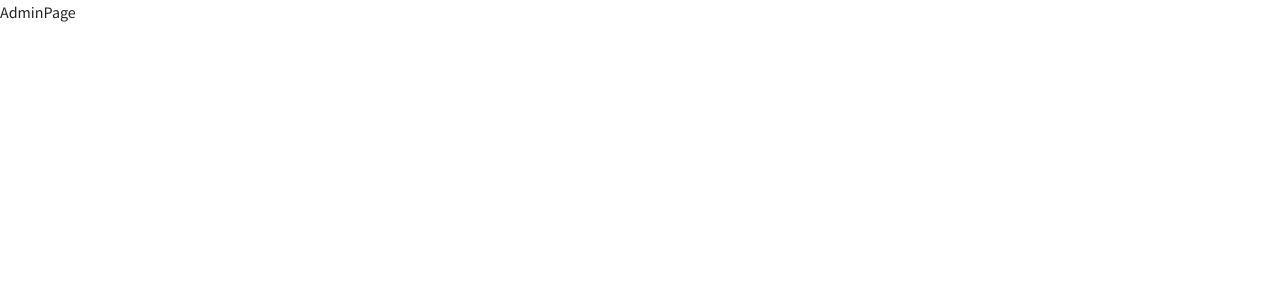
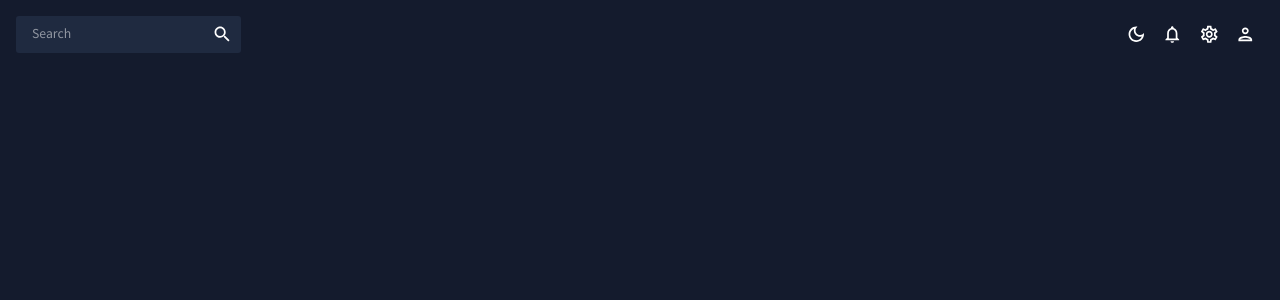
Before and after one commit to Tola-lemma/Customer-Relation-Management-For-Ministry-of-Education, a React (Create React App) app in the folder client/: page /admin in a window 1280 px wide. Shown: the top 300 px of the page. Built offline with nearby package versions, Linux system fonts and the light colour scheme.

Commit message:
feat:Topbar is rendered

```diff
--- a/client/src/ClientContainer/Admin/Routes/AdminPage.js
+++ b/client/src/ClientContainer/Admin/Routes/AdminPage.js
@@ -1,7 +1,18 @@
-import React from 'react'
-
+import  {CssBaseline,ThemeProvider} from "@mui/material"
+import { ColorModeContext,useMode } from '../theme'
+import { Topbar } from "../Pages/global/Topbar";
 export const AdminPage = () => {
+  const [theme,colorMode] = useMode();
   return (
-    <div>AdminPage</div>
+    <ColorModeContext.Provider value={colorMode}>
+      <ThemeProvider theme={theme}>
+        <CssBaseline />
+        <div className="app">
+          <main className="content">
+            <Topbar />
+          </main>
+        </div>
+      </ThemeProvider>
+    </ColorModeContext.Provider>
   )
 }
```
